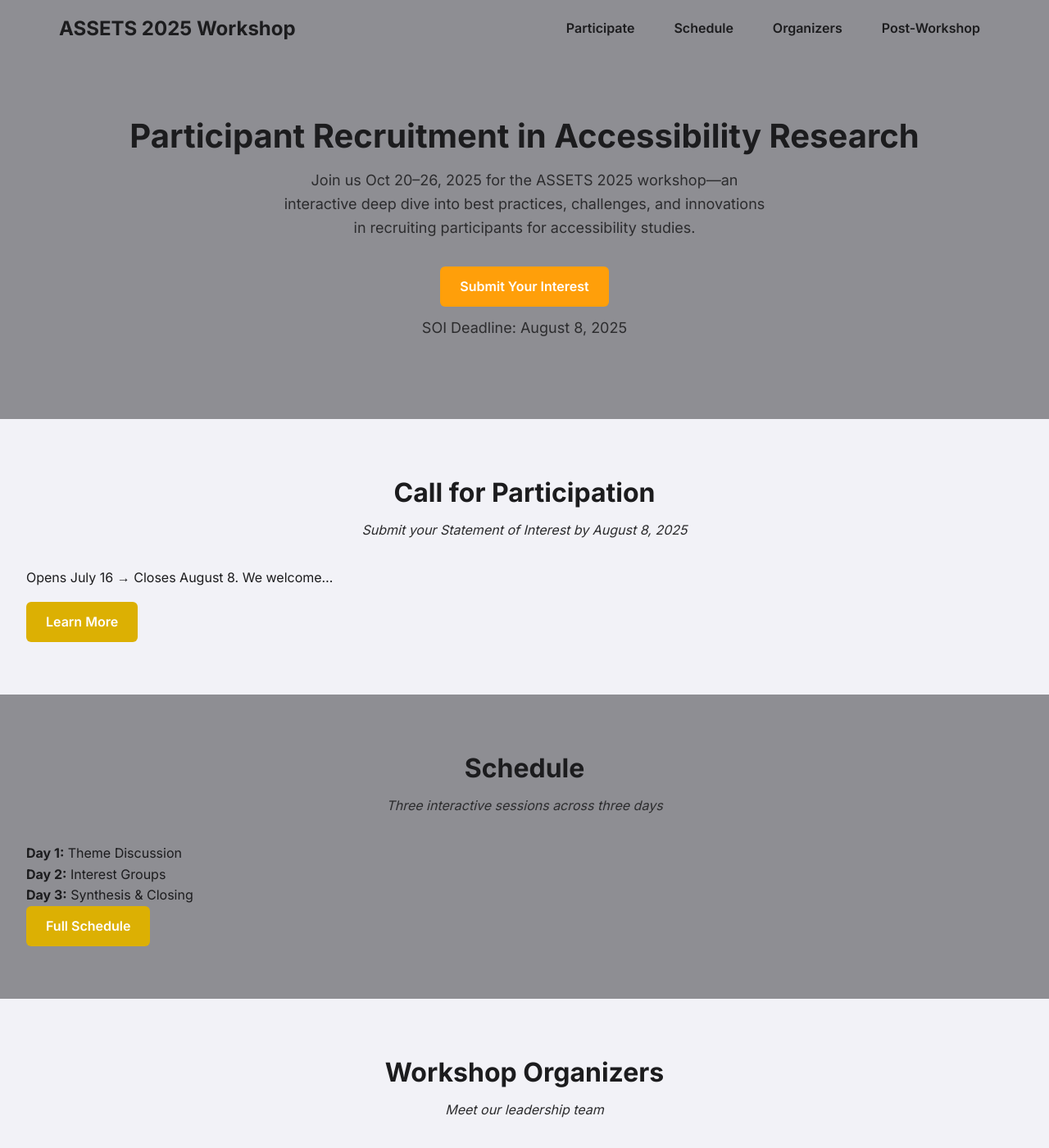
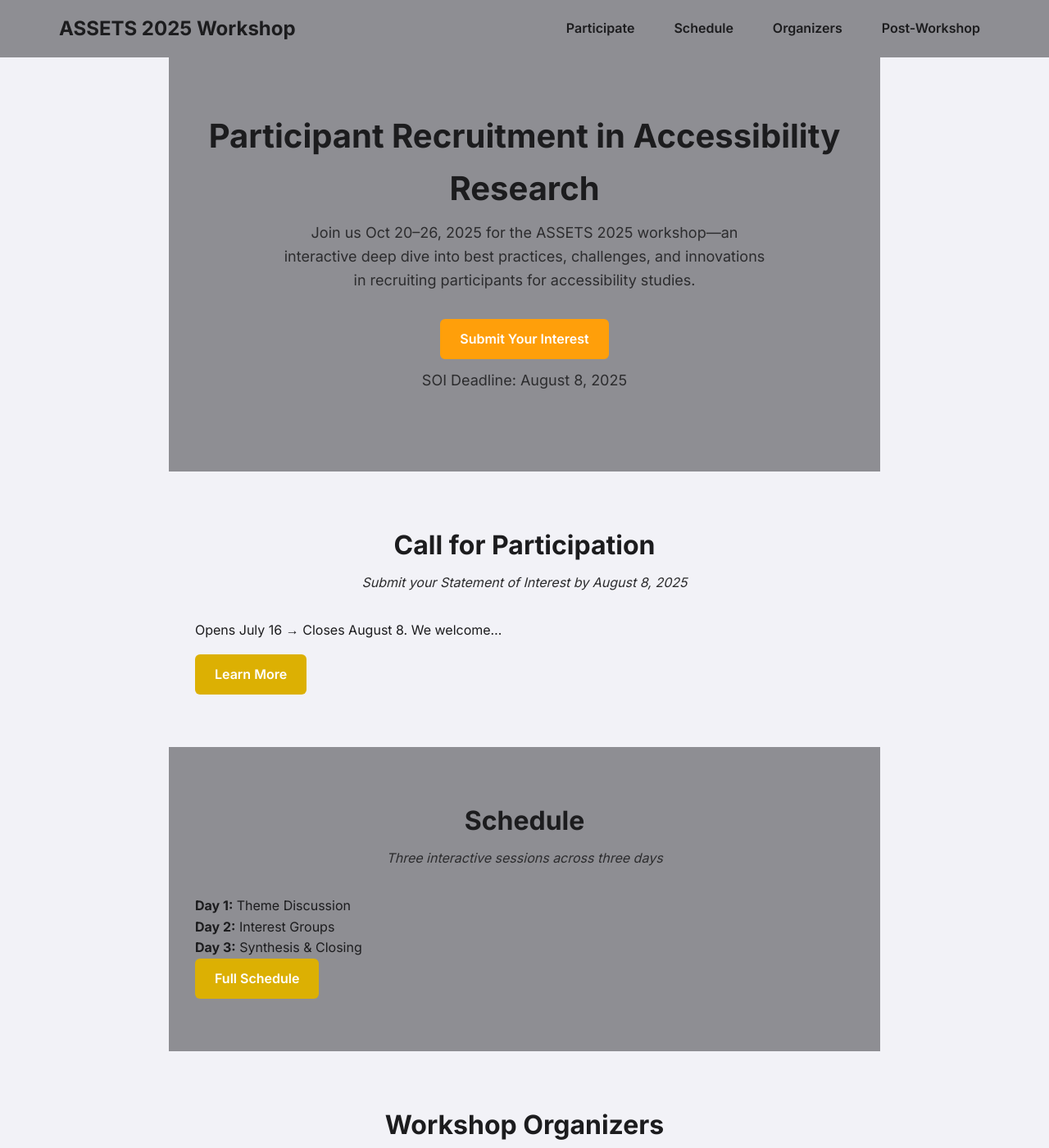
Before and after one commit to assets-recruitment-2025/assets-recruitment-2025.github.io, a Jekyll site: the page built from index.md, in a window 1280 px wide and 1400 px high. Shown: the whole window at 82% size. Built offline with Jekyll 4.4.1, drawn with Linux system fonts in a browser that asks for light colours.

Commit message:
Wrap main content and center with max-width

```diff
--- a/_layouts/default.html
+++ b/_layouts/default.html
@@ -17,7 +17,7 @@
   <!-- Header with sticky nav -->
   <header class="site-header" role="banner">
         <nav class="navbar" role="navigation" aria-label="Main navigation">
-        <a href="#hero"            class="logo">{{ site.title }}</a>
+        <a href="#home"            class="logo">{{ site.title }}</a>
         <button class="nav-toggle" aria-controls="primary-nav" aria-expanded="false">
             <span class="sr-only">Toggle menu</span>☰
         </button>
@@ -32,8 +32,11 @@
 
   <!-- Main content -->
   <main id="main">
-    {{ content }}
+  <div class="content-wrapper">
+      {{ content }}
+  </div>
   </main>
+
 
   <!-- Footer -->
   <footer class="site-footer" role="contentinfo">
--- a/assets/css/style.css
+++ b/assets/css/style.css
@@ -336,3 +336,10 @@
   color: var(--clr-text-muted);
   font-size: 0.95rem;
 }
+
+/* —— Centered Content Wrapper —— */
+.content-wrapper {
+  max-width: 900px;    /* adjust to taste */
+  margin: 0 auto;      /* center the block */
+  padding: 0 1rem;     /* horizontal gutter on small screens */
+}
```
